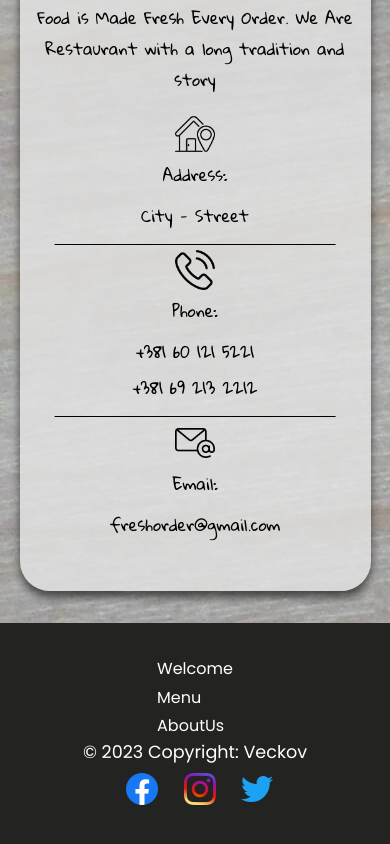
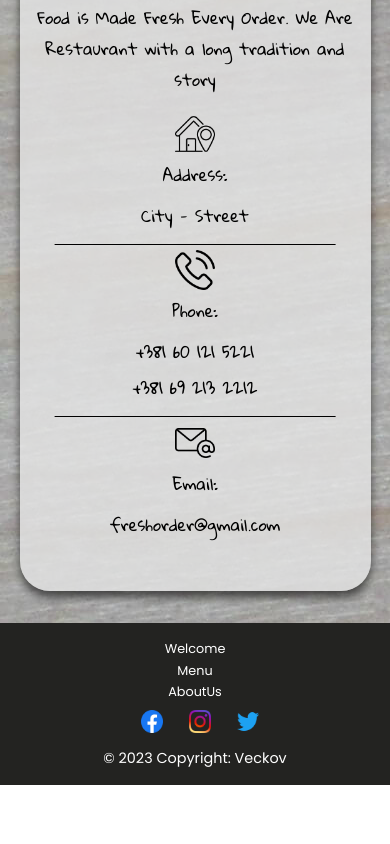
Before and after one commit to VeckovN/FreshOrder, a React (Create React App) app in the folder client/: page / in a window 390 px wide. Shown: the part 2157-3001 px from the top of the page. After the commit the page ends 2942 px from the top, so only its background shows below. Built offline with nearby package versions, Linux system fonts and the light colour scheme; a web font is replaced by a local one.

Commit message:
adjusted for mobile view

```diff
--- a/client/src/components/Layout/Footer.css
+++ b/client/src/components/Layout/Footer.css
@@ -25,6 +25,7 @@
 
 .footer_link{
     padding:.1rem 0;
+    font-size: 1em;
 }
 
 .footer_links.not-admin{
@@ -36,7 +37,7 @@
 }
 
 .copyright{
-    font-size:1.1rem;
+    font-size:1.1em;
 }
 
 .social_icons{
@@ -53,10 +54,44 @@
     height: 2rem;
 }
 
+@media screen and (max-width:650px) {
+    .social_icons img{
+        width:1.7rem;
+        height: 1.7rem;
+    }
+
+    .footer_link{
+        font-size: .8em;
+    }
+
+    .copyright{
+        font-size:.9rem;
+    }
+}
+
+
 @media screen and (max-width:470px) {
     .footer-container{
         display: flex;
         flex-direction: column;
-        /* justify-content: space-between; */
+        padding:1rem 0rem;
+    }
+
+    .footer_links{
+        order:0;
+        align-items: center;
+    }
+    .social_icons img{
+        width:1.4rem;
+        height: 1.4rem;
+        order:1;
+        justify-self: start;
+    }
+
+
+
+    .copyright{
+        font-size:.9rem;
+        order:2;
     }
 }
--- a/client/src/components/Layout/Footer.js
+++ b/client/src/components/Layout/Footer.js
@@ -18,6 +18,7 @@ const Footer = ({isAdmin}) =>{
             <a href='#'><img alt='Instagram Link' src={require('../../../src/assets/Icons/InstagramIcon.png')}></img></a>
             <a href='#'><img alt='Twiter Link' src={require('../../../src/assets/Icons/TwiterIcon.png')}></img></a>
         </div>
+
     </footer>
 }
 
```
